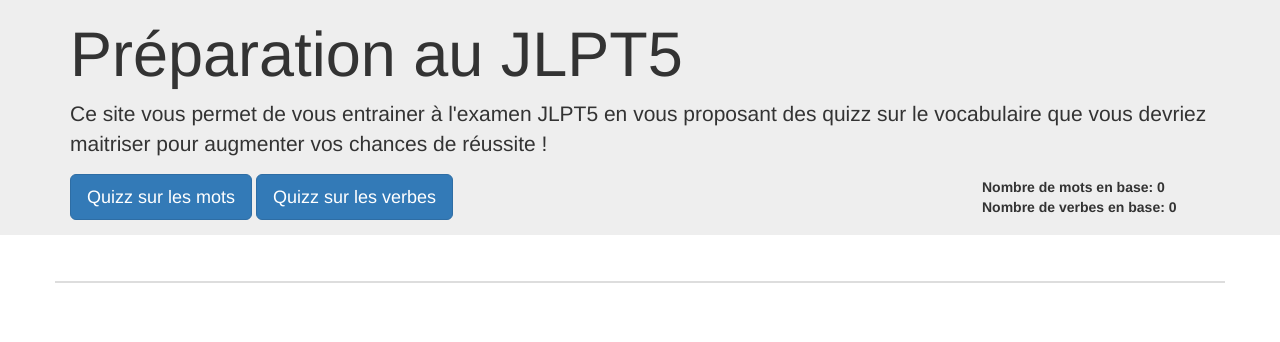
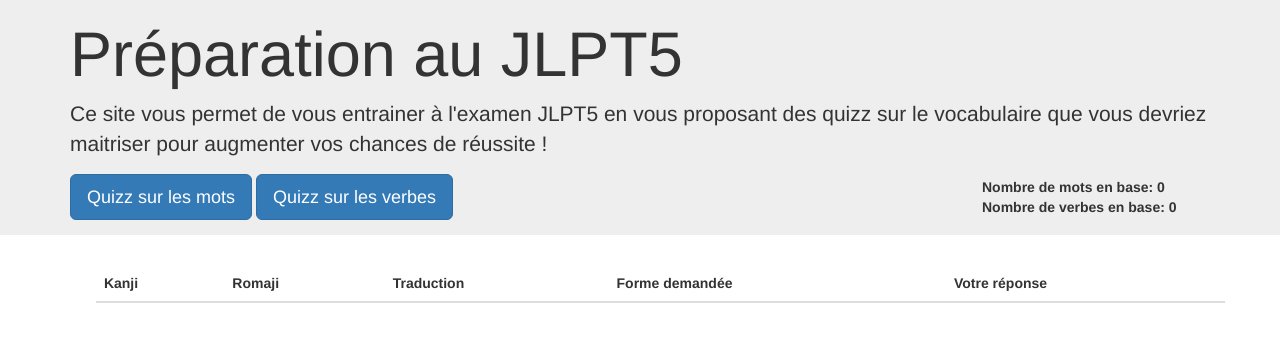
Before and after one commit to majeinfo/jlpt, a Django app: page /check_verbs in a window 1280 px wide. Shown: the top 342 px of the page. Run offline with Django 3.2, Linux system fonts and the light colour scheme; data that the repository does not hold is empty; some libraries are stand-ins or nearby versions.

Commit message:
nouveau modèle de verbes

```diff
--- a/jlpt/quizz/admin.py
+++ b/jlpt/quizz/admin.py
@@ -14,8 +14,8 @@
 
 
 class VerbAdmin(admin.ModelAdmin):
-    list_display = ('kana', 'kanji', 'neutre_present', 'poli_present')
-    search_fields = ('neutre_present', 'poli_present')
+    list_display = ('kanji', 'romaji', 'present_pos_poli')
+    search_fields = ('romaji', 'present_pos_poli')
 
 
 admin.site.register(Word, WordAdmin)
--- a/jlpt/quizz/templates/check_verbs.html
+++ b/jlpt/quizz/templates/check_verbs.html
@@ -13,15 +13,15 @@
 
             <table class="table table-striped">
                 <thead>
-                <tr><th></th></tr>
+                <tr><td></td><th>Kanji</th><th>Romaji</th><th>Traduction</th><th>Forme demandée</th><th>Votre réponse</th></tr>
                 </thead>
                 <tbody>
                 {% for res in results %}
                     <tr>
                         <th scope="row">{{ forloop.counter }}</th>
-                        <td>{{ res.kana }}</td>
                         <td>{{ res.kanji }}</td>
-                        <td>{{ res.neutre_present }}</td>
+                        <td>{{ res.romaji }}</td>
+                        <td>{{ res.traduction }}</td>
                         <td>{{ res.forme }}</td>
                         <td><input readonly type="text" value="{{ res.answer }}"></td>
                         <td align="left">
--- a/jlpt/quizz/views.py
+++ b/jlpt/quizz/views.py
@@ -8,32 +8,42 @@
 from django.shortcuts import render, redirect
 
 verb_forms = [
-    {'title': 'neutre passé', 'field': 'neutre_passe'},
-    {'title': 'neutre présent négatif', 'field': 'neutre_present_neg'},
-    {'title': 'neutre passé négatif', 'field': 'neutre_passe_neg'},
-    {'title': 'forme polie au présent', 'field': 'poli_present'},
-    {'title': 'forme polie au passé', 'field': 'poli_passe'},
-    {'title': 'forme polie au présent négatif', 'field': 'poli_present_neg'},
-    {'title': 'forme polie au passé négatif', 'field': 'poli_passe_neg'},
-    {'title': 'forme en -te', 'field': 'forme_te'},
-    {'title': 'forme passive', 'field': 'forme_passive'},
-    {'title': 'forme conditionnelle en -tara', 'field': 'cond_tara'},
-    {'title': 'forme conditionnelle négative en -tara', 'field': 'cond_tara_neg'},
-    {'title': 'forme conditionnelle en -eba', 'field': 'cond_eba'},
-    {'title': 'forme conditionnelle négative en -eba', 'field': 'cond_eba_neg'},
-    {'title': 'forme factitive (faire faire)', 'field': 'factitif'},
-    {'title': 'forme potentielle (pouvoir faire)', 'field': 'potentiel'},
-    {'title': 'forme potentielle négative (ne pas pouvoir faire)', 'field': 'potentiel_neg'},
+    {'title': 'forme neutre passé', 'field': 'passe_pos'},
+    {'title': 'forme neutre présent négatif', 'field': 'present_neg'},
+    {'title': 'forme neutre passé négatif', 'field': 'passe_neg'},
+    {'title': 'forme polie au présent', 'field': 'present_pos_poli'},
+    {'title': 'forme polie au passé', 'field': 'passe_pos_poli'},
+    {'title': 'forme polie au présent négatif', 'field': 'present_neg_poli'},
+    {'title': 'forme polie au passé négatif', 'field': 'passe_neg_poli'},
+    {'title': 'forme en -te', 'field': 'forme_te_pos'},
+    {'title': 'forme en -te négative', 'field': 'forme_te_neg'},
+    {'title': 'forme conditionnelle en -tara', 'field': 'conditionnel_tara_pos'},
+    {'title': 'forme conditionnelle négative en -tara', 'field': 'conditionnel_tara_neg'},
+    {'title': 'forme conditionnelle en -eba', 'field': 'conditionnel_eba_pos'},
+    {'title': 'forme conditionnelle négative en -eba', 'field': 'conditionnel_eba_neg'},
+    {'title': 'gérondif (en faisant...)', 'field': 'gerondif'},
+    {'title': 'impératif neutre', 'field': 'imperatif_pos'},
+    {'title': 'impératif neutre négatif', 'field': 'imperatif_neg'},
+    {'title': 'impératif poli', 'field': 'imperatif_pos_poli'},
+    {'title': 'impératif poli négatif', 'field': 'imperatif_neg_poli'},
+    {'title': 'forme potentielle neutre (pouvoir faire)', 'field': 'potentiel_pos'},
+    {'title': 'forme potentielle négative neutre (ne pas pouvoir faire)', 'field': 'potentiel_neg'},
+    {'title': 'forme potentielle polie (pouvoir faire)', 'field': 'potentiel_pos_poli'},
+    {'title': 'forme potentielle négative polie (ne pas pouvoir faire)', 'field': 'potentiel_neg_poli'},
+    {'title': 'forme passive neutre', 'field': 'passif_pos'},
+    {'title': 'forme passive négative neutre', 'field': 'passif_neg'},
+    {'title': 'forme passive polie', 'field': 'passif_pos_poli'},
+    {'title': 'forme passive négative polie', 'field': 'passif_neg_poli'},
     {'title': 'forme volitive (vouloir faire)', 'field': 'volitive'},
-    {'title': 'forme suspensive polie (-tari)', 'field': 'suspensive'},
-    {'title': 'forme conjecturale polie (faisons...)', 'field': 'poli_conjectural'},
-    {'title': 'gérondif (en faisant...)', 'field': 'gerondif'},
-    {'title': 'impératif neutre', 'field': 'imperatif'},
-    {'title': 'impératif neutre négatif', 'field': 'imperatif_neg'},
-    {'title': 'impératif autoritaire', 'field': 'imperatif_sup'},
-    {'title': 'impératif autoritaire négatif', 'field': 'imperatif_neg_sup'},
-    {'title': 'impératif poli', 'field': 'imperatif_poli'},
-    {'title': 'impératif poli négatif', 'field': 'imperatif_poli_neg'},
+    {'title': 'forme volitive polie (vouloir faire)', 'field': 'volitive_polie'},
+    {'title': 'forme factitive (faire faire)', 'field': 'causatif_pos'},
+    {'title': 'forme factitive négative (faire faire)', 'field': 'causatif_neg'},
+    {'title': 'forme factitive polie (faire faire)', 'field': 'causatif_pos_poli'},
+    {'title': 'forme factitive négative polie (faire faire)', 'field': 'causatif_neg_poli'},
+    {'title': 'forme désidérative présent (je veux...)', 'field': 'desideratif_present'},
+    {'title': 'forme désidérative présent négatif (je ne veux pas...)', 'field': 'desideratif_present_neg'},
+    {'title': 'forme désidérative passé (je voulais...)', 'field': 'desideratif_passe'},
+    {'title': 'forme désidérative passé négatif (je ne voulais pas...)', 'field': 'desideratif_passe_neg'},
 ]
 
 cur_lang = 'fr'
@@ -92,21 +102,31 @@
 def run_verbs(request):
     # Select "n" random verbs
     count = 20      # TODO: could be chosen by the user
-    verbs = Verb.objects.order_by('?')[:count]
+    verbs = Verb.objects.order_by('?')[:count * 10]
 
     verbs2 = []
     for verb in verbs:
-        f = random.randrange(len(verb_forms))
+        # Test que la traduction existe
+        if not verb.traduction: continue
+
+        # Teste que le champ n'est pas vide
+        count -= 1
+        while True:
+            f = random.randrange(len(verb_forms))
+            v = getattr(verb, verb_forms[f]['field'])
+            if v: break
+
         verbs2.append(
             {
                 'forme': verb_forms[f]['title'],
                 'field': verb_forms[f]['field'],
-                'kana': verb.kana,
+                'traduction': verb.traduction,
                 'kanji': verb.kanji,
-                'neutre_present': verb.neutre_present,
+                'romaji': verb.romaji,
                 'id': verb.id
             }
         )
+        if not count: break
 
     context = { 'verbs': verbs2, 'wc': _word_count(), 'verbs_wc': _verb_count() }
     return render(request, 'index.html', context)
@@ -115,9 +135,9 @@
 def check_verbs(request):
     results = []
     verbs_id = request.GET.getlist('id')
-    verbs_kana = request.GET.getlist('kana')
+    verbs_romaji = request.GET.getlist('romaji')
     verbs_kanji = request.GET.getlist('kanji')
-    verbs_neutre_present = request.GET.getlist('neutre_present')
+    verbs_traduction = request.GET.getlist('traduction')
     verbs_formes = request.GET.getlist('forme')
     verbs_fields = request.GET.getlist('field')
     count = len(verbs_id)
@@ -126,11 +146,11 @@
     for idx, wid in enumerate(verbs_id):
         item = {
             'status': False,
-            'kana': verbs_kana[idx],
+            'romaji': verbs_romaji[idx],
             'kanji': verbs_kanji[idx],
-            'neutre_present': verbs_neutre_present[idx],
+            'traduction': verbs_traduction[idx],
             'forme' : verbs_formes[idx],
-            'answer': _normalize(request.GET[verbs_neutre_present[idx] + "+" + verbs_fields[idx]])
+            'answer': _normalize(request.GET[verbs_romaji[idx] + "+" + verbs_fields[idx]])
         }
         qs = Verb.objects.get(pk=verbs_id[idx])
         item['good_answer'] = getattr(qs, verbs_fields[idx])
```
Also changed, not shown: jlpt/quizz/models.py (+38 -28 lines), jlpt/quizz/templates/index.html (+6 -6 lines).
